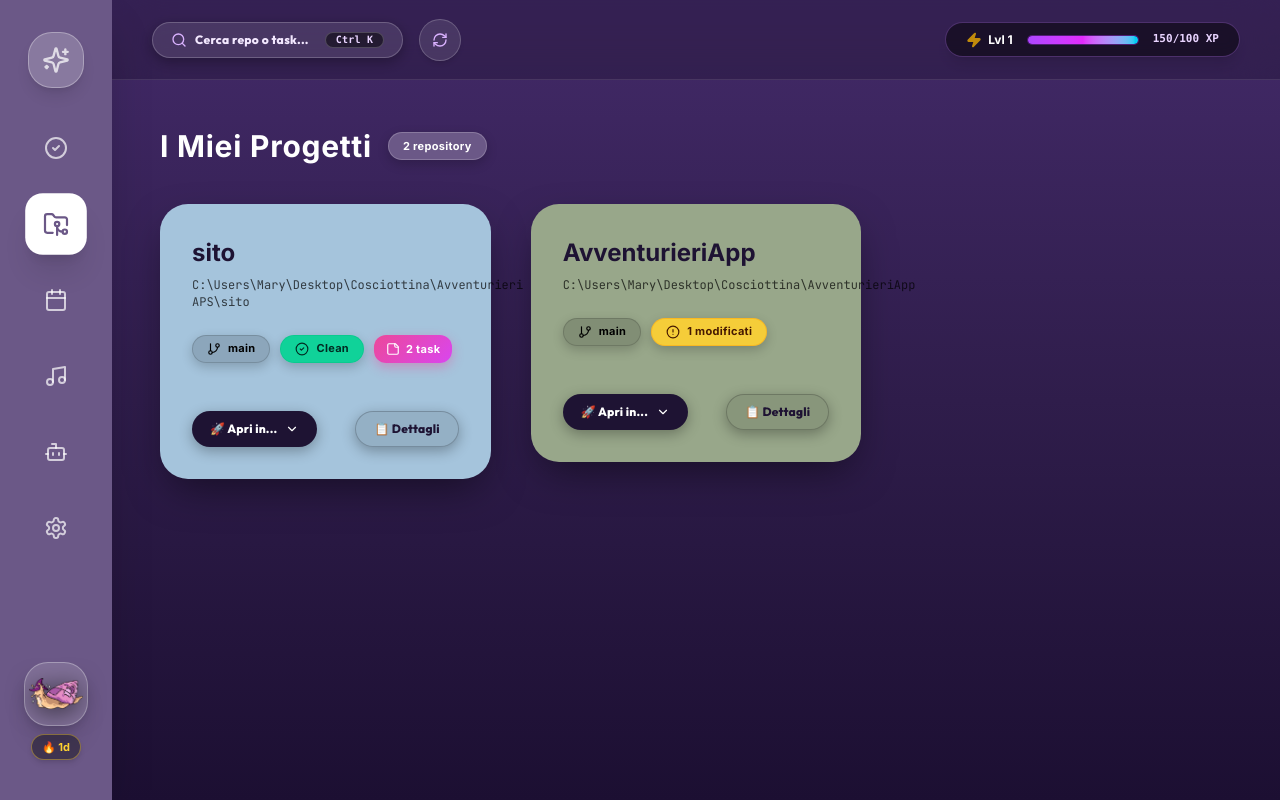
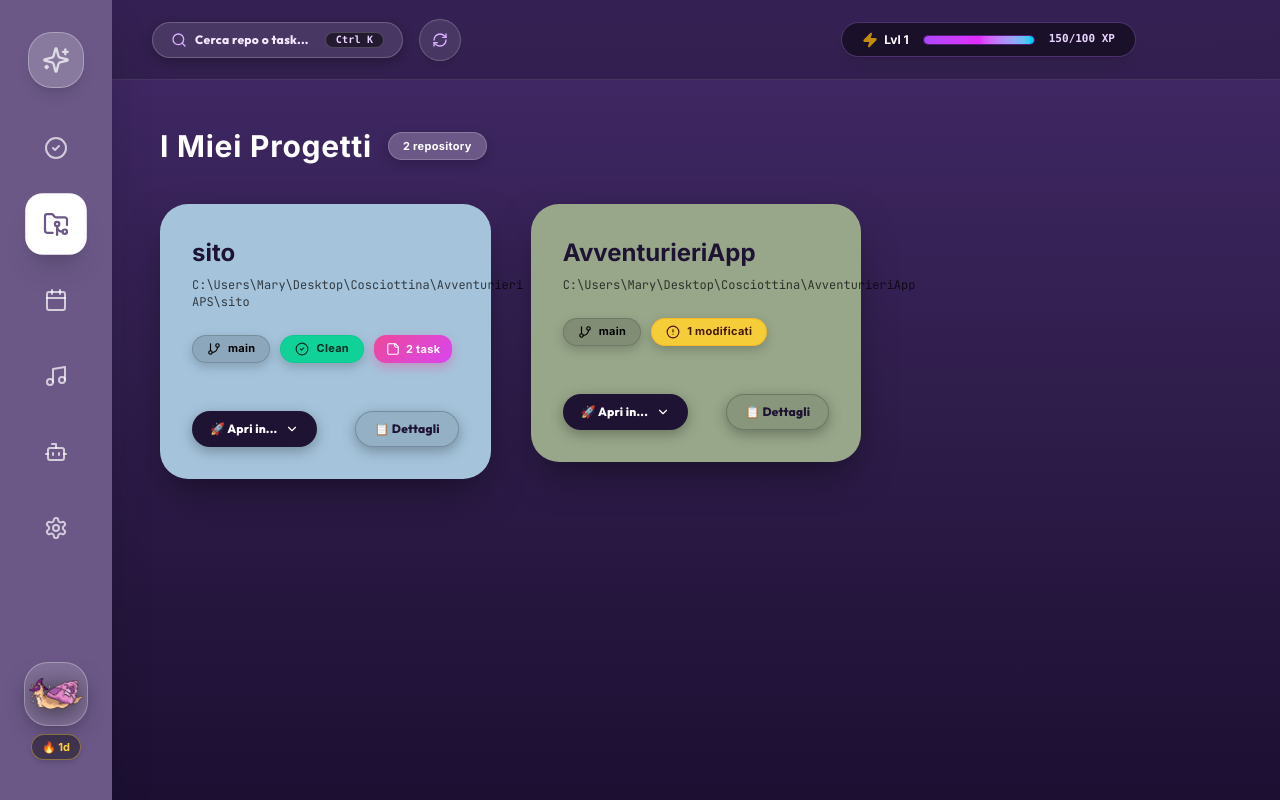
Before and after one commit to maryvellous/diaspro-viboard, a React (Vite) app: page / in a window 1280 px wide. Built offline with nearby package versions, Linux system fonts and the light colour scheme; the HTML template or start-up script is replaced by a standard one.

Commit message:
fix(ui): resize window titlebar overlay controls to 28px and add right padding to global header

```diff
--- a/electron/main.js
+++ b/electron/main.js
@@ -38,7 +38,7 @@ async function createWindow() {
     titleBarOverlay: {
       color: '#2b1c47',
       symbolColor: '#E8D19E',
-      height: 36,
+      height: 28,
     },
     backgroundColor: '#1e1333',
     webPreferences: {
--- a/src/components/Header.jsx
+++ b/src/components/Header.jsx
@@ -8,7 +8,7 @@ export default function Header({ onOpenSearch }) {
   const { refreshProjects, loading } = useProjects();
 
   return (
-    <header className="h-20 px-10 flex items-center justify-between border-b border-white/10 bg-black/20 backdrop-blur-xl drag-region select-none">
+    <header className="h-20 pl-10 pr-36 flex items-center justify-between border-b border-white/10 bg-black/20 backdrop-blur-xl drag-region select-none">
       {/* Search Bar Action Pill */}
       <div className="flex items-center gap-4 no-drag">
         <button
```
